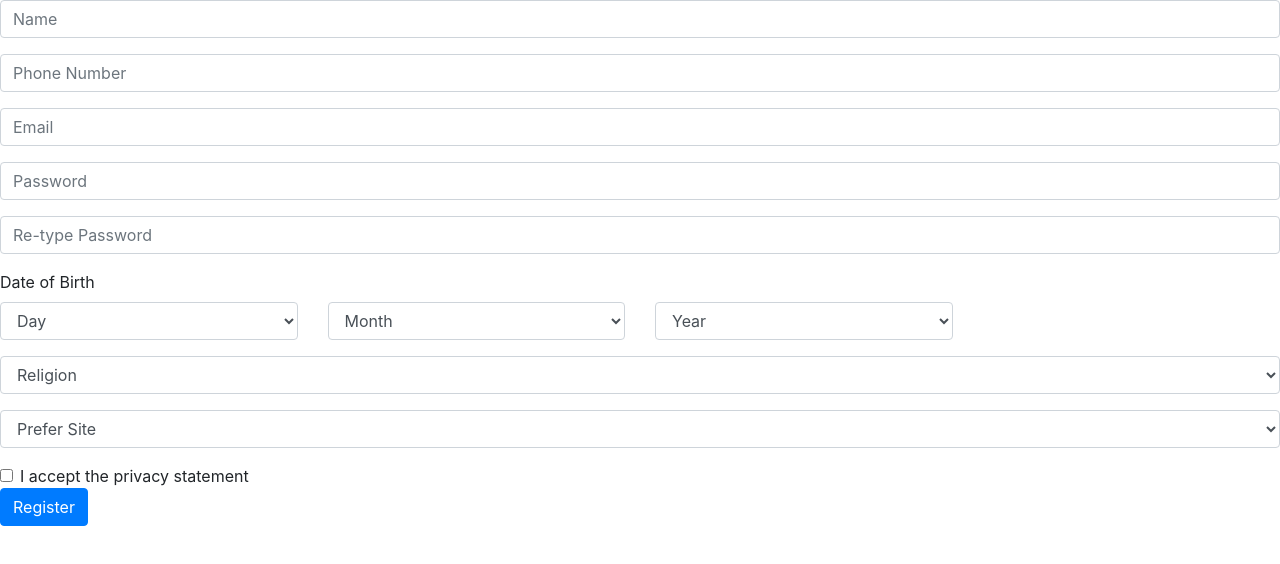
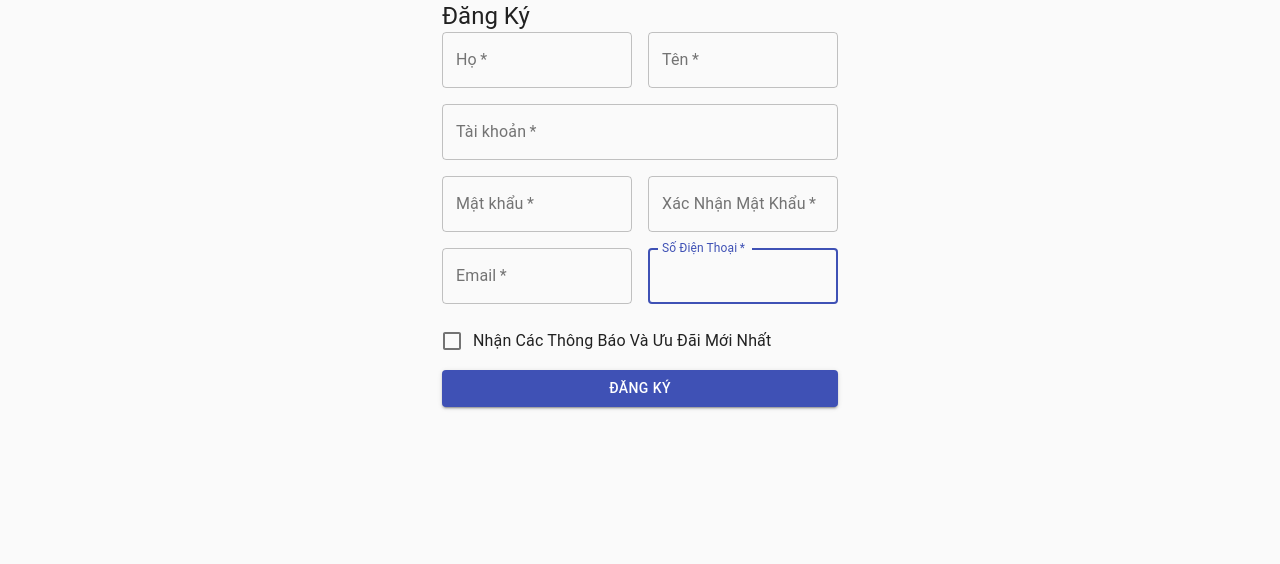
Before and after one commit to harleyng/group-project, a React (Create React App) app: page / in a window 1280 px wide. Shown: the top 564 px of the page. Built offline with nearby package versions, Linux system fonts and the light colour scheme.

Commit message:
Add Material_UI, Component Login, Modify Component Register Layout

```diff
--- a/package.json
+++ b/package.json
@@ -3,6 +3,7 @@
   "version": "0.1.0",
   "private": true,
   "dependencies": {
+    "@material-ui/core": "^4.11.2",
     "@testing-library/jest-dom": "^5.11.4",
     "@testing-library/react": "^11.1.0",
     "@testing-library/user-event": "^12.1.10",
--- a/src/App.js
+++ b/src/App.js
@@ -2,6 +2,7 @@ import logo from './logo.svg';
 import './App.css';
 import 'bootstrap/dist/css/bootstrap.min.css'
 import Register from './pages/Register'
+import Login from './pages/Login';
 
 function App() {
   return (
--- /dev/null
+++ b/src/pages/Login.jsx
@@ -0,0 +1,52 @@
+import React, {useState} from 'react';
+
+// Material UI
+import Avatar from "@material-ui/core/Avatar";
+import Button from "@material-ui/core/Button";
+import CssBaseline from "@material-ui/core/CssBaseline";
+import TextField from "@material-ui/core/TextField";
+import FormControlLabel from "@material-ui/core/FormControlLabel";
+import Checkbox from "@material-ui/core/Checkbox";
+import Link from "@material-ui/core/Link";
+import Grid from "@material-ui/core/Grid";
+import Box from "@material-ui/core/Box";
+import Typography from "@material-ui/core/Typography";
+import Container from "@material-ui/core/Container";
+
+
+const Login = () => {
+    const [userName, setuserName] = useState(null)
+    const [password, setpassword] = useState(null)
+
+    return (
+        <div>
+            <Container component="main" maxWidth="xs">
+                <CssBaseline/>
+                <div className="paper">
+                    <Typography component="h1" variant="h5">Đăng Nhập</Typography>
+                    <form action="">
+                        <TextField variant="outlined" margin="normal" required fullWidth id="userName" label="Tài Khoản" name="userName" autoFocus/>
+                        <TextField variant="outlined" margin="normal" required fullWidth name="password" label="Mật Khẩu" type="password" id="password"/>
+
+                        <FormControlLabel
+                            control={<Checkbox value="remember" color="primary" />}
+                            label="Ghi nhớ đăng nhập"
+                        />
+
+                        <Button type="submit" fullWidth variant="contained" color="primary"> Đăng Nhập</Button>
+
+                        <Grid container>
+                            <Grid item xs>
+                                <Link href="#" variant="body2">
+                                    Quên mật khẩu?
+                                </Link>
+                            </Grid>
+                        </Grid>
+                    </form>
+                </div>
+            </Container>
+        </div>
+    )
+}
+
+export default Login
--- a/src/pages/Register.jsx
+++ b/src/pages/Register.jsx
@@ -1,5 +1,18 @@
 import React, { useState } from 'react'
 import { isEmail, isEmpty, isLength, isContainWhiteSpace } from '..//validator.js';
+
+// Material UI
+import Avatar from "@material-ui/core/Avatar";
+import Button from "@material-ui/core/Button";
+import CssBaseline from "@material-ui/core/CssBaseline";
+import TextField from "@material-ui/core/TextField";
+import FormControlLabel from "@material-ui/core/FormControlLabel";
+import Checkbox from "@material-ui/core/Checkbox";
+import Link from "@material-ui/core/Link";
+import Grid from "@material-ui/core/Grid";
+import Box from "@material-ui/core/Box";
+import Typography from "@material-ui/core/Typography";
+import Container from "@material-ui/core/Container";
 
 const Register = () => {
   const [formData, setformData] = useState({name: "", phone: "", email: "", password: "", repassword: "", DOB: "", religion: "", preferSite: ""})
@@ -86,63 +99,49 @@ const Register = () => {
   }
   const thisYear = new Date().getFullYear();
   return (
-    <div>
-      <form novalidate>
-        <div className="form-group">
-          <input type="text" className="form-control" id="NameRegister" name="name" placeholder="Name" onChange={handleInputChange}/>
-        </div>
-        <div className="form-group">
-          <input type="number" className="form-control" id="PhoneRegister" name="phone" placeholder="Phone Number" onChange={handleInputChange}/>
-        </div>
-        <div className="form-group">
-          <input type="email" className="form-control" id="EmailRegister" name="phonne" aria-describedby="emailHelp" placeholder="Email" onChange={handleInputChange}/>
-        </div>
-        <div className="form-group">
-          <input type="password" className="form-control" id="PasswordRegister" name="password" placeholder="Password" onChange={handleInputChange}/>
-        </div>
-        <div className="form-group">
-          <input type="password" className="form-control" id="RetypePasswordRegister" name="repassword" placeholder="Re-type Password" onChange={handleInputChange}/>
-        </div>
-        <div className="form-group">
-          <label>Date of Birth</label>
-          <div className="row">
-            <div className="col-3">
-              <select className="form-control" id="DateRegister" name="day" onChange={handleDOBChange}>
-                <option selected disabled>Day</option>
-                {getOptions(1, 31)}
-              </select>
-            </div>
-            <div className="col-3">
-              <select className="form-control" id="MonthRegister" name="month" onChange={handleDOBChange}>
-                <option selected disabled>Month</option>
-                {getOptions(1, 12)}
-              </select>
-            </div>
-            <div className="col-3">
-              <select className="form-control" id="YearRegister" name="year" onChange={handleDOBChange}>
-                <option selected disabled>Year</option>
-                {getOptions(thisYear - 20, thisYear)}
-              </select>
-            </div>
+    <Container component="main" maxWidth="xs">
+      <CssBaseline/>
+          <div className="paper">
+            <Typography component="h1" variant="h5">Đăng Ký</Typography>
           </div>
-        </div>
-        <div className="form-group">
-          <select className="form-control" id="Religion" name="religion" title="Religion" onChange={handleInputChange}>
-            <option selected disabled>Religion</option>
-          </select>
-        </div>
-        <div className="form-group">
-          <select className="form-control" id="PreferSite" name="preferSite" onChange={handleInputChange}>
-            <option selected disabled>Prefer Site</option>
-          </select>
-        </div>
-        <div className="form-check">
-          <input type="checkbox" className="form-check-input" id="PrivacyAcceptance"/>
-          <label className="form-check-label" for="PrivacyAcceptance">I accept the privacy statement</label>
-        </div>
-        <button type="submit" className="btn btn-primary">Register</button>
-      </form>
-    </div>
+            <form action="">
+              <Grid container spacing={2}>
+                <Grid item xs={12} sm={6}>
+                  <TextField autoComplete="firstname" name="firstname" variant="outlined" required fullWidth id="firstname" label="Họ" autoFocus/>
+                </Grid>
+
+                <Grid item xs={12} sm={6}>
+                  <TextField autoComplete="name" name="name" variant="outlined" required fullWidth id="name" label="Tên" autoFocus/>
+                </Grid>
+
+                <Grid item xs={12}>
+                  <TextField autoComplete="account" name="account" variant="outlined" required fullWidth id="account" label="Tài khoản" autoFocus/>
+                </Grid>
+
+                <Grid item xs={12} sm={6}>
+                  <TextField autoComplete="password" name="password" type="password" variant="outlined" required fullWidth id="password" label="Mật khẩu" autoFocus/>
+                </Grid>
+
+                <Grid item xs={12} sm={6}>
+                  <TextField autoComplete="password2" name="password2" type="password" variant="outlined" required fullWidth id="password" label="Xác Nhận Mật Khẩu" autoFocus/>
+                </Grid>
+
+                <Grid item xs={12} sm={6}>
+                  <TextField autoComplete="email" name="email" variant="outlined" required fullWidth id="email" label="Email" autoFocus/>
+                </Grid>
+
+                <Grid item xs={12} sm={6}>
+                  <TextField autoComplete="phone" name="phone" variant="outlined" required fullWidth id="phone" label="Số Điện Thoại" autoFocus/>
+                </Grid>
+
+                <Grid item xs={12}>
+                  <FormControlLabel control={<Checkbox value="allowExtraEmails" color="primary" />} label="Nhận Các Thông Báo Và Ưu Đãi Mới Nhất"/>
+                </Grid>
+              </Grid>
+
+                <Button type="submit" fullWidth variant="contained" color="primary" className="submit">Đăng ký</Button>
+            </form>
+    </Container>
   )
 }
 
```
Also changed, not shown: 1 other file (tests, documents, lock files or other folders).
